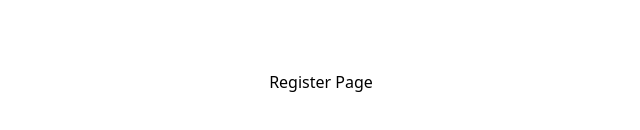
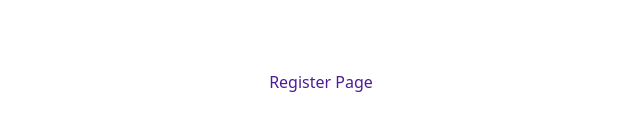
Before and after one commit to Hritwik86/Mern-Blog-App, a React app in the folder Frontend/: page /register in a window 1280 px wide. Shown: the part 318-448 px from the top of the page, without its empty margins (319-959 px from the left). Built offline with nearby package versions, Linux system fonts and the light colour scheme; the HTML template or start-up script is replaced by a standard one.

Commit message:
Completed Frontend Setup Foundation and readmefile has been updated

```diff
--- a/Frontend/src/pages/Profile.jsx
+++ b/Frontend/src/pages/Profile.jsx
@@ -10,7 +10,7 @@ const Profile = () => {
       <h2 className="text-blue font-extrabold">Context Api Text</h2>
       <p>User:{user ? user.name : 'No User have been Found Recently'};</p>
       <button
-        className
+
         onClick={() => {
           logIn({
             name: 'Hritwik',
--- a/Frontend/src/pages/Register.jsx
+++ b/Frontend/src/pages/Register.jsx
@@ -1,7 +1,7 @@
 import React from 'react';
 
 const Register = () => {
-  return <div>Register Page</div>;
+  return <div className='text-red-700 md:text-green-800 lg:text-violet-900'>Register Page</div>;
 };
 
 export default Register;
```
Also changed, not shown: 2 other files (tests, documents, lock files or other folders).
